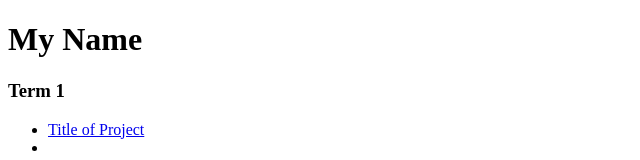
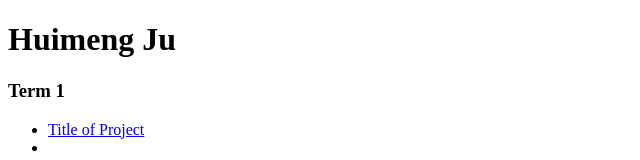
Before and after one commit to 77aubrey/wcc-portfolio, a plain HTML site: page index.html in a window 1280 px wide. Shown: the top 160 px of the page, without its empty margins (0-640 px from the left). Drawn offline with Linux system fonts and the light colour scheme.

Commit message:
changed name "Huimeng Ju"

```diff
--- a/index.html
+++ b/index.html
@@ -11,7 +11,7 @@
         <!--This week we are keeping things very simple, please do not add anything extra, no CSS styling etc.-->
 
         <!--Change to your full name below-->
-        <h1>My Name</h1>
+        <h1>Huimeng Ju</h1>
 
         <h3>Term 1</h3>
 
```
